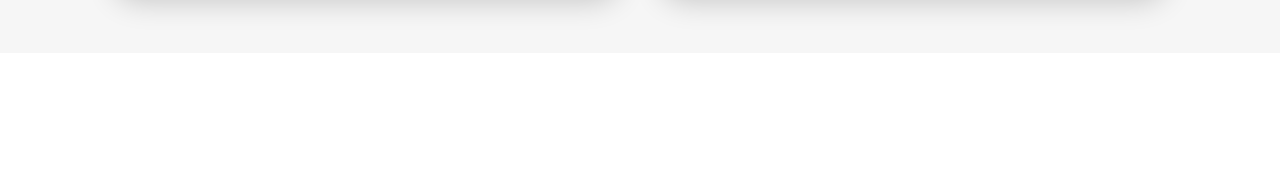
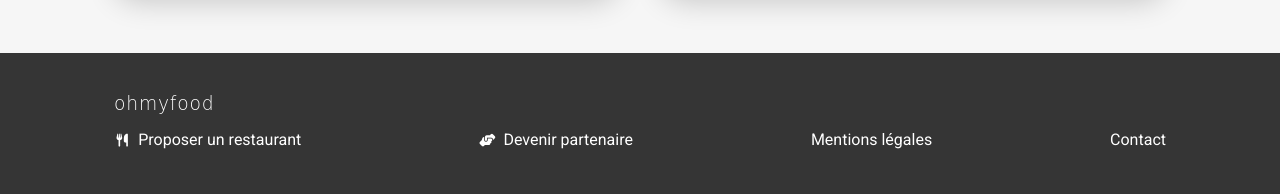
Before and after one commit to StephRob/StephaneRobert_3_16022021, a website: page index.html in a window 1280 px wide. Shown: the part 1151-1345 px from the top of the page. Before the commit the page ends 1204 px from the top, so only its background shows below. Drawn offline with Linux system fonts and the light colour scheme; a web font is replaced by a local one.

Commit message:
add footer section

```diff
--- a/index.html
+++ b/index.html
@@ -130,5 +130,18 @@
         </div>
       </section>
     </main>
+
+    <!-- FOOTER -->
+    <footer class="footer">
+      <div class="footer__container">
+        <h3 class="footer__title">ohmyfood</h3>
+        <ul>
+          <li><a href="#"><i class="fas fa-fw fa-utensils"></i>Proposer un restaurant</a></li>
+          <li><a href="#"><i class="fas fa-fw fa-hands-helping"></i>Devenir partenaire</a></li>
+          <li><a href="#">Mentions légales</a></li>
+          <li><a href="mailto:">Contact</a></li>
+        </ul>
+      </div>
+    </footer>
   </body>
 </html>
--- a/sass/Base/_base.scss
+++ b/sass/Base/_base.scss
@@ -10,3 +10,18 @@ body {
   margin: 0;
   padding: 0;
 }
+
+ul {
+  margin: 0;
+  padding: 0;
+}
+
+li {
+  display: flex;
+  align-items: center;
+  list-style: none;
+}
+
+a {
+  text-decoration: none;
+}
--- a/sass/Base/_typography.scss
+++ b/sass/Base/_typography.scss
@@ -3,7 +3,8 @@
   sans-serif;
 }
 
-h1{
+h1,
+.footer__title {
   font-family: 'Shrikhand',
   cursive;
   letter-spacing: .05rem;
--- /dev/null
+++ b/sass/Layouts/_footer.scss
@@ -0,0 +1,39 @@
+.footer {
+  background-color: $color-footer-background;
+  color: $color-text;
+
+  &__container {
+    padding: $padding-glogal;
+    @include desktop-only;
+
+    @media screen and (min-width: map-get($breakpoints, desktop)) {
+      ul {
+        display: flex;
+        justify-content: space-between;
+      }
+    }
+
+    li {
+      margin-bottom: .3rem;
+    }
+
+    a {
+      color: $color-text;
+      transition: .2s;
+
+      &:hover {
+        color: $color-primary;
+      }
+    }
+
+    i {
+      margin-right: .5rem;
+      font-size: small;
+    }
+  }
+
+  &__title {
+    margin: 0 0 1rem 0;
+    font-weight: lighter;
+  }
+}
--- a/sass/Utils/_variables.scss
+++ b/sass/Utils/_variables.scss
@@ -6,6 +6,7 @@ $color-background: #f6f6f6;
 $color-text: #fff;
 $color-chip: #008766;
 $color-chip-background: #99e2d0;
+$color-footer-background: #353535;
 
 
 /***** PADDING / MARGIN *****/
--- a/sass/main.scss
+++ b/sass/main.scss
@@ -6,4 +6,5 @@
 @import "./Components/image";
 @import "./Components/card";
 @import "./Layouts/header";
+@import "./Layouts/footer";
 @import "./Pages/homepage";
```
Also changed, not shown: public/style.css, 1 other file.
